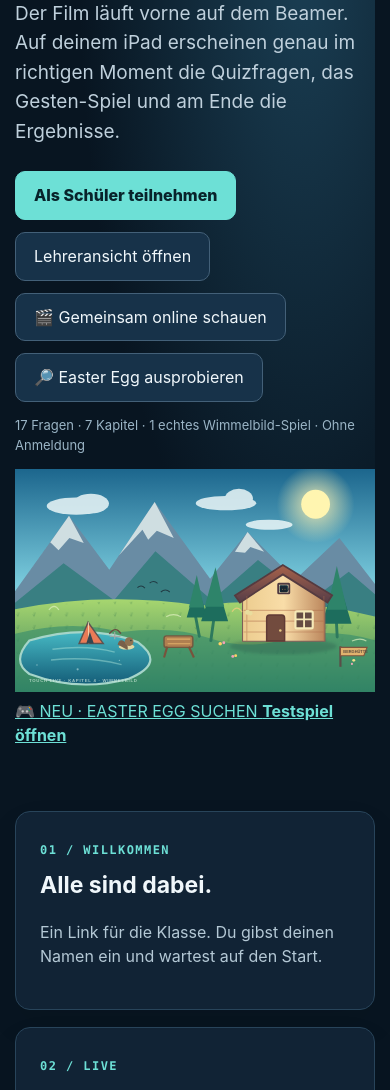
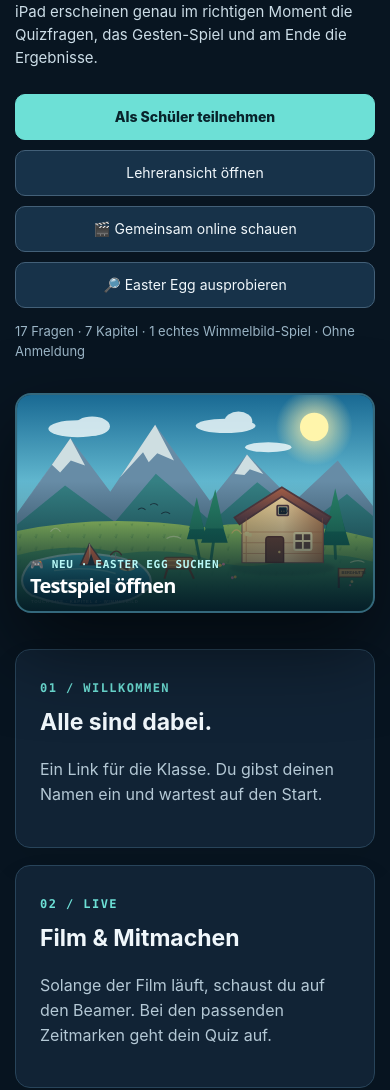
Before and after one commit to Marlonobo/Marlonobo, a plain HTML site: page touch-live-sync-v4/index.html in a window 390 px wide. Shown: the part 317-1407 px from the top of the page. Drawn offline with Linux system fonts and the light colour scheme.

Commit message:
Make homepage artwork and Easter-egg game teaser elegantly responsive on PC, phone and iPad

```diff
--- a/touch-live-sync-v4/style.css
+++ b/touch-live-sync-v4/style.css
@@ -197,3 +197,20 @@ body.touchStudent .participantFullBtn{font-size:12px;min-height:36px;padding:6px
  #paper.paper .pageBreak{break-before:page;page-break-before:always}
  #paper.paper .lf14Head h2,#paper.paper .lf14Head span,#paper.paper .lf14Score th,#paper.paper .lf14Total,#paper.paper .lf14Total strong{color:#1e2a30!important}
 }
+
+/* Responsive TOUCH LIVE home-screen puzzle artwork, desktop/tablet/phone */
+.hero.homeHero{display:grid;grid-template-columns:minmax(0,1.03fr) minmax(0,.97fr);gap:clamp(18px,2.5vw,34px);align-items:center;padding:clamp(25px,4vw,55px) 0 36px;background:none}
+.homeHeroCopy{min-width:0}
+.homeHeroCopy h1{font-size:clamp(39px,5.2vw,72px);line-height:1;letter-spacing:-.055em;overflow-wrap:normal}
+.homeHeroCopy .lead{font-size:clamp(15px,1.65vw,19px);max-width:590px;color:#ccdde7}
+.homeHeroCopy .flex{gap:10px;align-items:stretch}
+.homeHeroCopy .flex .btn{display:inline-flex;align-items:center;justify-content:center;font-size:13px;min-height:46px;padding:9px 14px}
+.homeHeroPreview{position:relative;display:block;width:100%;min-height:350px;border-radius:23px;overflow:hidden;border:2px solid #5dabc17a;background:#102a3d;box-shadow:0 35px 80px #0008;transition:transform .22s ease,box-shadow .22s ease}
+.homeHeroPreview:hover{transform:translateY(-5px);box-shadow:0 42px 90px #32bee82e}
+.homeHeroPreview:focus-visible{outline:3px solid #82eee5;outline-offset:5px}
+.homeHeroPreview img{width:100%;height:100%;position:absolute;inset:0;object-fit:cover;filter:saturate(1.08)}
+.homeHeroPreview::after{content:'';position:absolute;inset:40% 0 0;background:linear-gradient(0deg,#031724ef,transparent);pointer-events:none}
+.homePreviewTag{position:absolute;z-index:2;bottom:23px;left:22px;right:22px;font:800 clamp(11px,1.4vw,16px)/1.5 Consolas,monospace;letter-spacing:.06em;color:#b8f8f6}
+.homePreviewTag b{display:block;font:800 clamp(20px,2.5vw,29px)/1.2 system-ui,sans-serif;letter-spacing:-.04em;color:#fff}
+@media(max-width:910px){.hero.homeHero{grid-template-columns:1fr;gap:18px}.homeHeroPreview{min-height:310px;max-width:750px}.homeHeroCopy h1{font-size:clamp(43px,7vw,74px)}}
+@media(max-width:520px){.hero.homeHero{padding:25px 0 16px}.homeHeroCopy h1{font-size:clamp(40px,11vw,62px)}.homeHeroCopy .flex .btn{flex:1 1 100%;font-size:14px}.homeHeroPreview{min-height:220px;border-radius:16px}.homePreviewTag{bottom:13px;left:13px}}
```
